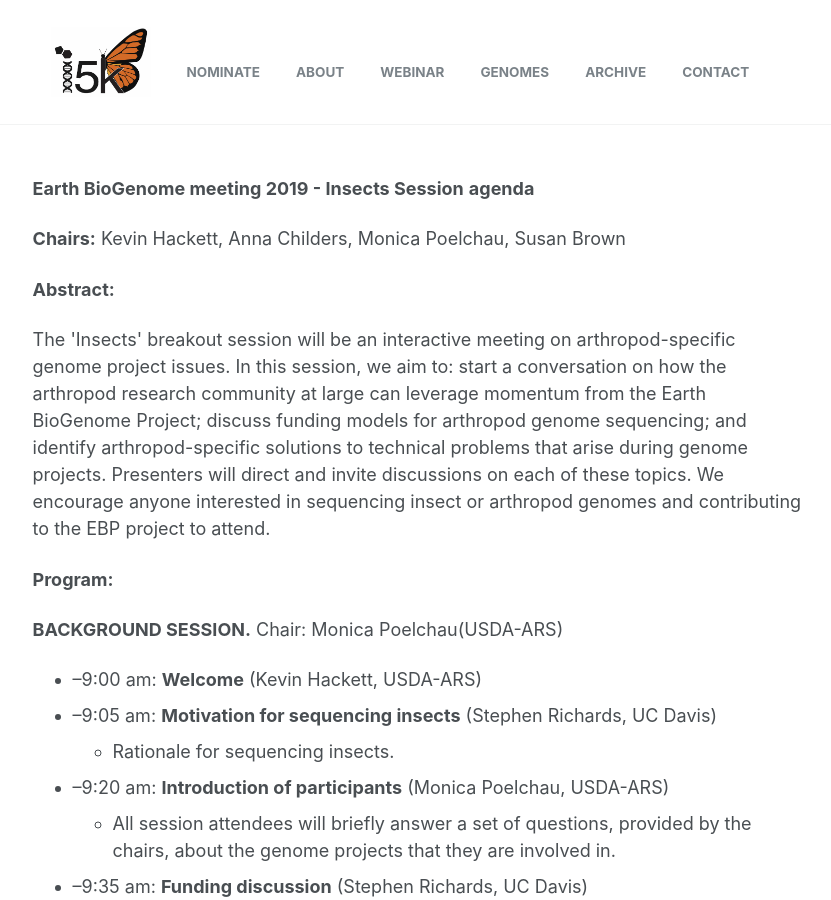
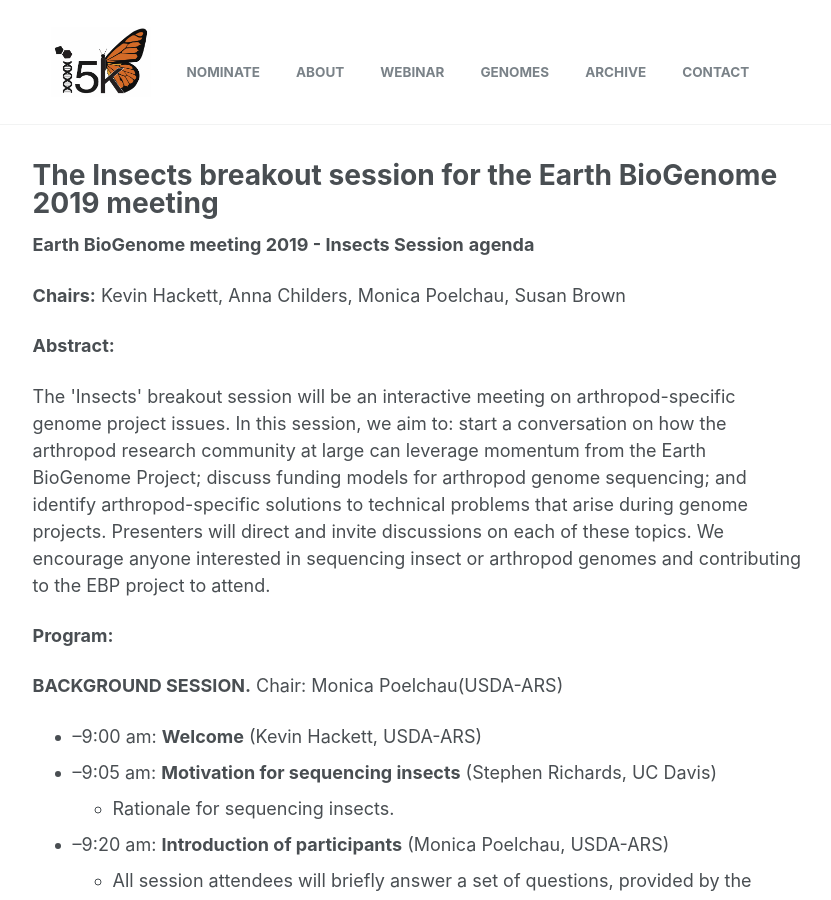
Before and after one commit to i5k/i5k.github.io, a Jekyll site: the page built from _pages/ebp_insects_agenda.md, in a window 1280 px wide and 900 px high. Shown: the whole window, without its empty margins (249-1080 px from the left). Built offline with Jekyll 4.4.1, drawn with Linux system fonts in a browser that asks for light colours; our own code applies the rules of GitHub Pages for plain Markdown files.

Commit message:
adding header to the ebp agenda page

```diff
--- a/_pages/ebp_insects_agenda.md
+++ b/_pages/ebp_insects_agenda.md
@@ -1,3 +1,8 @@
+---
+title: "The Insects breakout session for the Earth BioGenome 2019 meeting"
+type: single
+permalink: /ebp_insects_agenda
+---
 **Earth BioGenome meeting 2019 - Insects Session**  **agenda**
 
 **Chairs:** Kevin Hackett, Anna Childers, Monica Poelchau, Susan Brown
```
